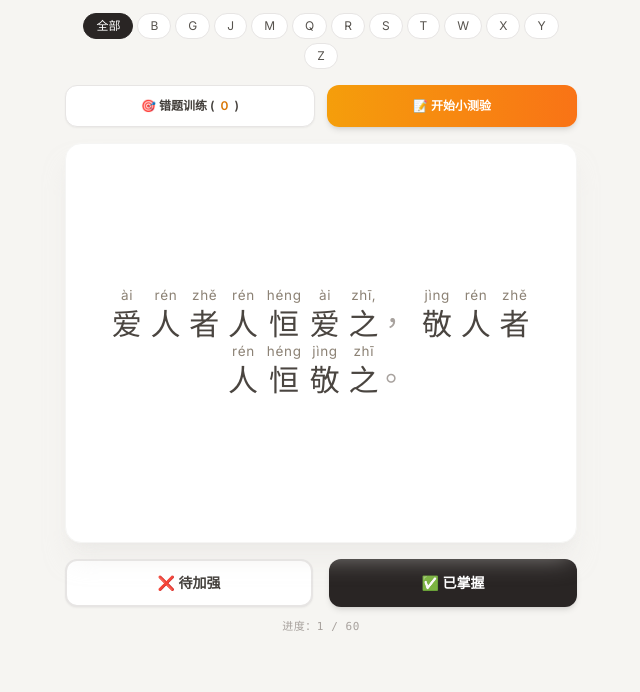
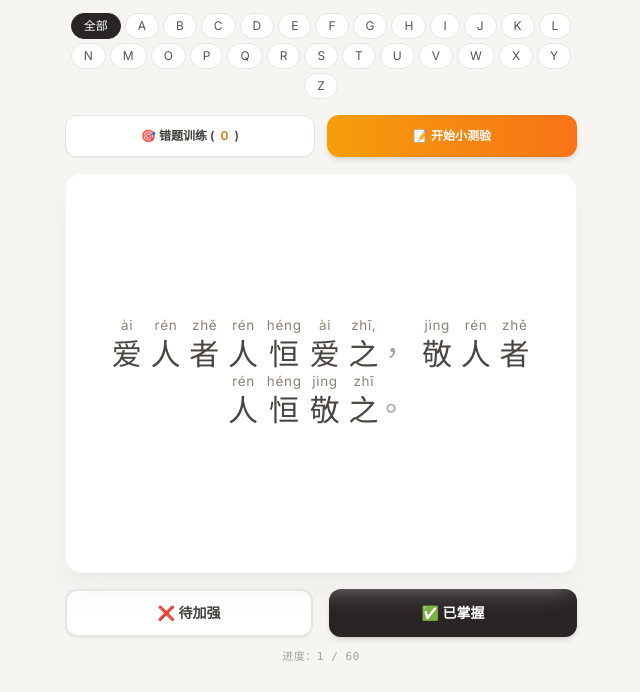
Before and after one commit to ctweehaur/geyan60, a plain HTML site: page index.html in a window 1280 px wide. Shown: the part 108-800 px from the top of the page, without its empty margins (319-959 px from the left). Drawn offline with nearby package versions, Linux system fonts and the light colour scheme.

Commit message:
Update index.html

```diff
--- a/index.html
+++ b/index.html
@@ -3,7 +3,7 @@
 <head>
     <meta charset="UTF-8">
     <meta name="viewport" content="width=device-width, initial-scale=1.0">
-    <title>常用格言 260句</title>
+    <title>常用格言 60句</title>
     <!-- Tailwind CSS Engine -->
     <script src="https://cdn.tailwindcss.com"></script>
     <link href="https://fonts.googleapis.com/css2?family=Noto+Serif+SC:wght@500;700&family=Inter:wght@400;500;600&display=swap" rel="stylesheet">
@@ -15,7 +15,7 @@
 
     <div id="app" class="w-full max-w-lg pt-4 flex flex-col">
         <header class="text-center mb-4">
-            <h1 class="text-2xl font-bold text-stone-700 tracking-wide chengyu-title">常用格言 260句</h1>
+            <h1 class="text-2xl font-bold text-stone-700 tracking-wide chengyu-title">常用格言 60句</h1>
             <!-- 掌握度进度条 -->
             <div class="mt-3 bg-stone-200/60 rounded-full h-2 w-full overflow-hidden flex">
                 <div id="mastery-progress-bar" class="bg-emerald-500 h-full transition-all duration-500" style="width: 0%"></div>
@@ -26,16 +26,30 @@
         <!-- 首字母索引筛选导航栏 -->
         <nav class="flex gap-1 flex-wrap justify-center mb-4" id="filterNav">
             <button class="px-3 py-1 bg-stone-800 text-white border border-stone-800 text-xs rounded-full transition-all" onclick="filterCategory('全部')">全部</button>
-            <button class="px-3 py-1 bg-white border border-stone-200 hover:border-stone-400 hover:bg-stone-50 text-stone-600 text-xs rounded-full transition-all" onclick="filterCategory('B')">B</button>
-            <button class="px-3 py-1 bg-white border border-stone-200 hover:border-stone-400 hover:bg-stone-50 text-stone-600 text-xs rounded-full transition-all" onclick="filterCategory('G')">G</button>
-            <button class="px-3 py-1 bg-white border border-stone-200 hover:border-stone-400 hover:bg-stone-50 text-stone-600 text-xs rounded-full transition-all" onclick="filterCategory('J')">J</button>
-            <button class="px-3 py-1 bg-white border border-stone-200 hover:border-stone-400 hover:bg-stone-50 text-stone-600 text-xs rounded-full transition-all" onclick="filterCategory('M')">M</button>
+            <button class="px-3 py-1 bg-white border border-stone-200 hover:border-stone-400 hover:bg-stone-50 text-stone-600 text-xs rounded-full transition-all" onclick="filterCategory('B')">A</button>
+            <button class="px-3 py-1 bg-white border border-stone-200 hover:border-stone-400 hover:bg-stone-50 text-stone-600 text-xs rounded-full transition-all" onclick="filterCategory('G')">B</button>
+            <button class="px-3 py-1 bg-white border border-stone-200 hover:border-stone-400 hover:bg-stone-50 text-stone-600 text-xs rounded-full transition-all" onclick="filterCategory('J')">C</button>
+            <button class="px-3 py-1 bg-white border border-stone-200 hover:border-stone-400 hover:bg-stone-50 text-stone-600 text-xs rounded-full transition-all" onclick="filterCategory('M')">D</button>
+            <button class="px-3 py-1 bg-white border border-stone-200 hover:border-stone-400 hover:bg-stone-50 text-stone-600 text-xs rounded-full transition-all" onclick="filterCategory('Q')">E</button>
+            <button class="px-3 py-1 bg-white border border-stone-200 hover:border-stone-400 hover:bg-stone-50 text-stone-600 text-xs rounded-full transition-all" onclick="filterCategory('R')">F</button>
+            <button class="px-3 py-1 bg-white border border-stone-200 hover:border-stone-400 hover:bg-stone-50 text-stone-600 text-xs rounded-full transition-all" onclick="filterCategory('S')">G</button>
+            <button class="px-3 py-1 bg-white border border-stone-200 hover:border-stone-400 hover:bg-stone-50 text-stone-600 text-xs rounded-full transition-all" onclick="filterCategory('T')">H</button>
+            <button class="px-3 py-1 bg-white border border-stone-200 hover:border-stone-400 hover:bg-stone-50 text-stone-600 text-xs rounded-full transition-all" onclick="filterCategory('W')">I</button>
+            <button class="px-3 py-1 bg-white border border-stone-200 hover:border-stone-400 hover:bg-stone-50 text-stone-600 text-xs rounded-full transition-all" onclick="filterCategory('X')">J</button>
+            <button class="px-3 py-1 bg-white border border-stone-200 hover:border-stone-400 hover:bg-stone-50 text-stone-600 text-xs rounded-full transition-all" onclick="filterCategory('Y')">K</button>
+            <button class="px-3 py-1 bg-white border border-stone-200 hover:border-stone-400 hover:bg-stone-50 text-stone-600 text-xs rounded-full transition-all" onclick="filterCategory('Z')">L</button>
+            <button class="px-3 py-1 bg-white border border-stone-200 hover:border-stone-400 hover:bg-stone-50 text-stone-600 text-xs rounded-full transition-all" onclick="filterCategory('B')">N</button>
+            <button class="px-3 py-1 bg-white border border-stone-200 hover:border-stone-400 hover:bg-stone-50 text-stone-600 text-xs rounded-full transition-all" onclick="filterCategory('G')">M</button>
+            <button class="px-3 py-1 bg-white border border-stone-200 hover:border-stone-400 hover:bg-stone-50 text-stone-600 text-xs rounded-full transition-all" onclick="filterCategory('J')">O</button>
+            <button class="px-3 py-1 bg-white border border-stone-200 hover:border-stone-400 hover:bg-stone-50 text-stone-600 text-xs rounded-full transition-all" onclick="filterCategory('M')">P</button>
             <button class="px-3 py-1 bg-white border border-stone-200 hover:border-stone-400 hover:bg-stone-50 text-stone-600 text-xs rounded-full transition-all" onclick="filterCategory('Q')">Q</button>
             <button class="px-3 py-1 bg-white border border-stone-200 hover:border-stone-400 hover:bg-stone-50 text-stone-600 text-xs rounded-full transition-all" onclick="filterCategory('R')">R</button>
             <button class="px-3 py-1 bg-white border border-stone-200 hover:border-stone-400 hover:bg-stone-50 text-stone-600 text-xs rounded-full transition-all" onclick="filterCategory('S')">S</button>
             <button class="px-3 py-1 bg-white border border-stone-200 hover:border-stone-400 hover:bg-stone-50 text-stone-600 text-xs rounded-full transition-all" onclick="filterCategory('T')">T</button>
-            <button class="px-3 py-1 bg-white border border-stone-200 hover:border-stone-400 hover:bg-stone-50 text-stone-600 text-xs rounded-full transition-all" onclick="filterCategory('W')">W</button>
-            <button class="px-3 py-1 bg-white border border-stone-200 hover:border-stone-400 hover:bg-stone-50 text-stone-600 text-xs rounded-full transition-all" onclick="filterCategory('X')">X</button>
+            <button class="px-3 py-1 bg-white border border-stone-200 hover:border-stone-400 hover:bg-stone-50 text-stone-600 text-xs rounded-full transition-all" onclick="filterCategory('W')">U</button>
+            <button class="px-3 py-1 bg-white border border-stone-200 hover:border-stone-400 hover:bg-stone-50 text-stone-600 text-xs rounded-full transition-all" onclick="filterCategory('X')">V</button>
+            <button class="px-3 py-1 bg-white border border-stone-200 hover:border-stone-400 hover:bg-stone-50 text-stone-600 text-xs rounded-full transition-all" onclick="filterCategory('Y')">W</button>
+            <button class="px-3 py-1 bg-white border border-stone-200 hover:border-stone-400 hover:bg-stone-50 text-stone-600 text-xs rounded-full transition-all" onclick="filterCategory('Z')">X</button>
             <button class="px-3 py-1 bg-white border border-stone-200 hover:border-stone-400 hover:bg-stone-50 text-stone-600 text-xs rounded-full transition-all" onclick="filterCategory('Y')">Y</button>
             <button class="px-3 py-1 bg-white border border-stone-200 hover:border-stone-400 hover:bg-stone-50 text-stone-600 text-xs rounded-full transition-all" onclick="filterCategory('Z')">Z</button>
         </nav>
```
